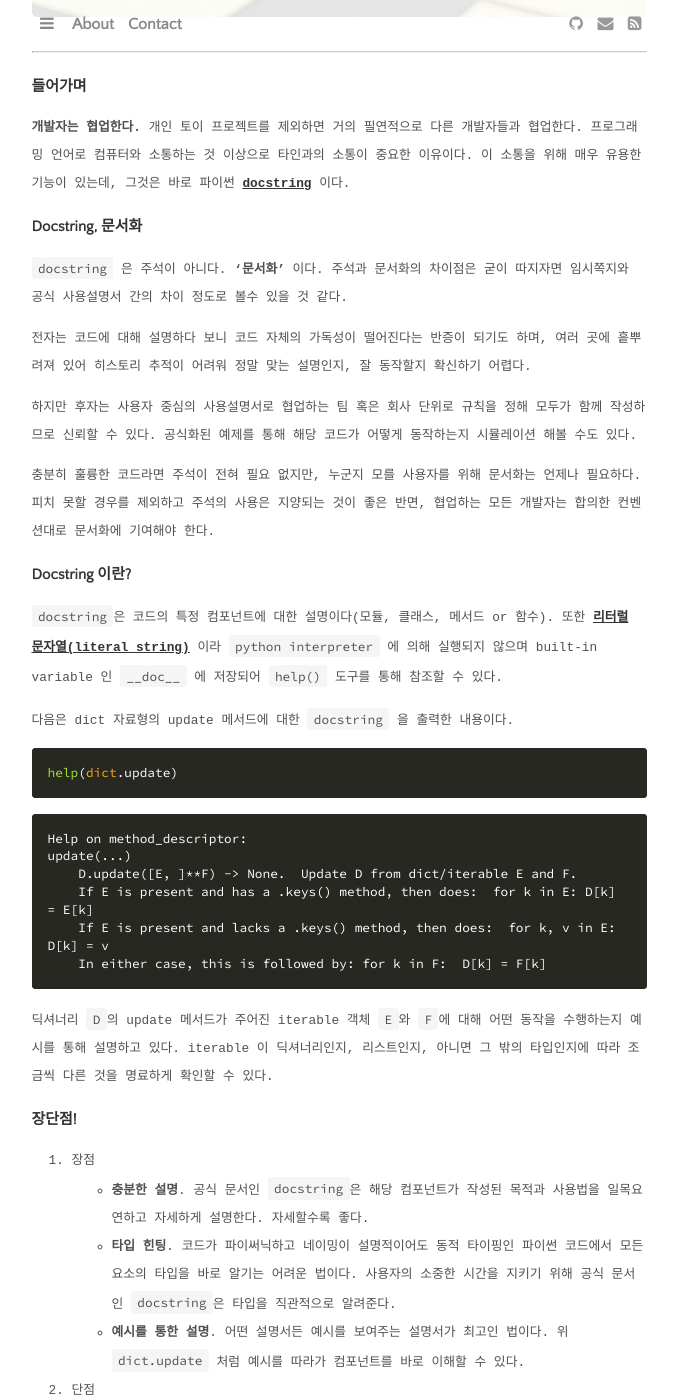
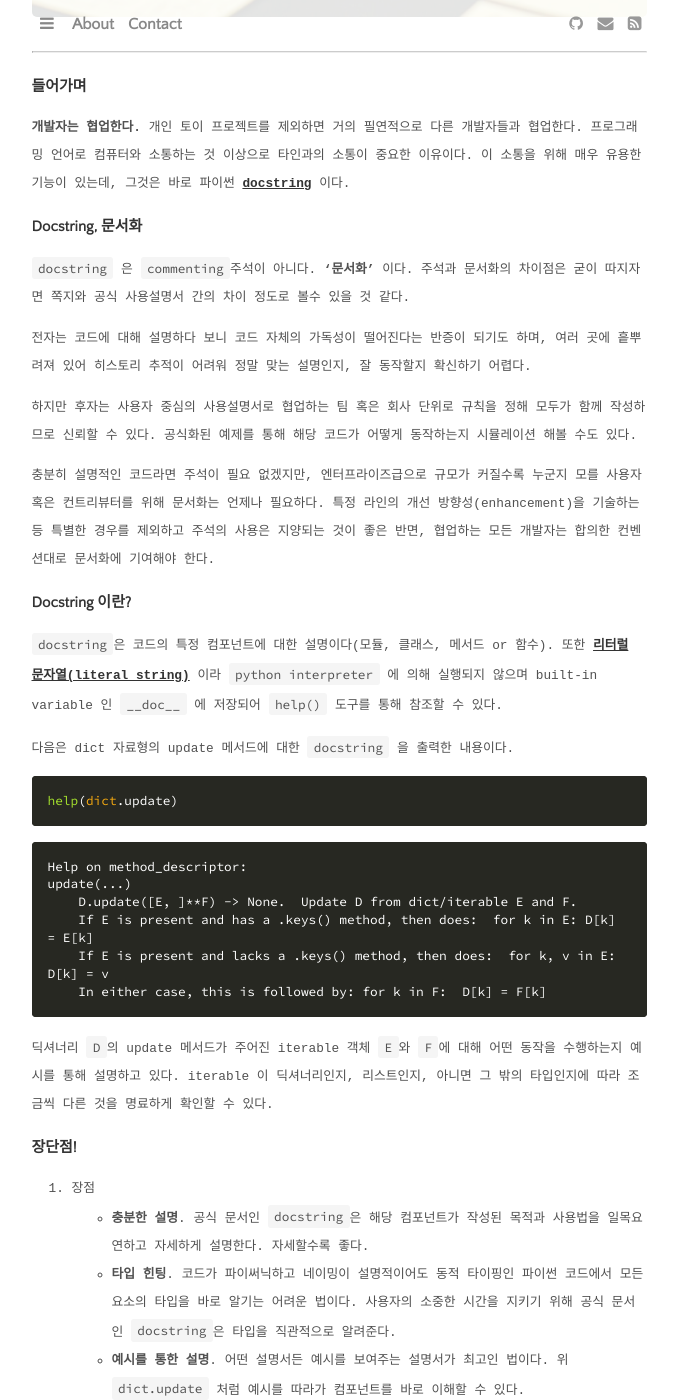
Before and after one commit to daesungRa/namu, a Jekyll site: the page built from _posts/python/2020-06-21-docstring.markdown, in a window 1280 px wide and 1400 px high, scrolled down 594 px. Shown: the whole window, without its empty margins (301-979 px from the left). Built offline with Jekyll 4.4.1, drawn with Linux system fonts in a browser that asks for light colours; some web fonts are replaced; some of the changed text lies outside the part shown.

Commit message:
post: Change python docstring

````diff
--- a/_posts/python/2020-06-21-docstring.markdown
+++ b/_posts/python/2020-06-21-docstring.markdown
@@ -18,8 +18,8 @@
 
 ### Docstring, 문서화
 
-`docstring` 은 주석이 아니다. **'문서화'** 이다. 주석과 문서화의 차이점은 굳이 따지자면
-임시쪽지와 공식 사용설명서 간의 차이 정도로 볼수 있을 것 같다.
+`docstring` 은 ```commenting```주석이 아니다. **'문서화'** 이다. 주석과 문서화의 차이점은 굳이 따지자면
+쪽지와 공식 사용설명서 간의 차이 정도로 볼수 있을 것 같다.
 
 전자는 코드에 대해 설명하다 보니 코드 자체의 가독성이 떨어진다는 반증이 되기도 하며,
 여러 곳에 흩뿌려져 있어 히스토리 추적이 어려워 정말 맞는 설명인지, 잘 동작할지 확신하기 어렵다.
@@ -27,8 +27,10 @@
 하지만 후자는 사용자 중심의 사용설명서로 협업하는 팀 혹은 회사 단위로 규칙을 정해 모두가 함께 작성하므로 신뢰할 수 있다.
 공식화된 예제를 통해 해당 코드가 어떻게 동작하는지 시뮬레이션 해볼 수도 있다.
 
-충분히 훌륭한 코드라면 주석이 전혀 필요 없지만, 누군지 모를 사용자를 위해 문서화는 언제나 필요하다.
-피치 못할 경우를 제외하고 주석의 사용은 지양되는 것이 좋은 반면, 협업하는 모든 개발자는 합의한 컨벤션대로 문서화에 기여해야 한다.
+충분히 설명적인 코드라면 주석이 필요 없겠지만,
+엔터프라이즈급으로 규모가 커질수록 누군지 모를 사용자 혹은 컨트리뷰터를 위해 문서화는 언제나 필요하다.
+특정 라인의 개선 방향성(enhancement)을 기술하는 등 특별한 경우를 제외하고 주석의 사용은 지양되는 것이 좋은 반면,
+협업하는 모든 개발자는 합의한 컨벤션대로 문서화에 기여해야 한다.
 
 ### Docstring 이란?
 
@@ -73,3 +75,8 @@
     한다(<del>팀웤 향상에 도움이 될지도?</del>).
 
 ### docstring 작성하기
+
+```docstring```에는 ```One-Line Docstring```과 ```Multi-Line Docstring```이 있으며,
+```docstring```의 내용은 세 개의 홑따옴표 혹은 쌍따옴표로 감싸진다.
+```One-Line Docstring```의 경우 여는 따옴표와 닫는 따옴표가 같은 라인에 있어야 하며,
+standard convention 으로 따옴표는 ```triple-double quotes```를 사용해야 한다.
````
